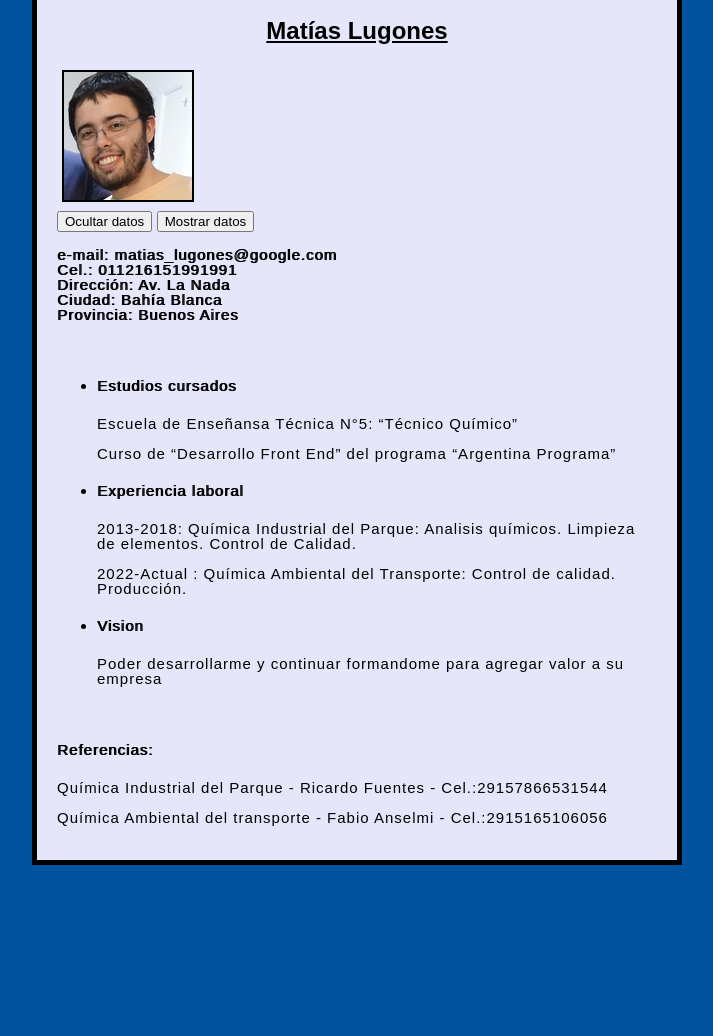
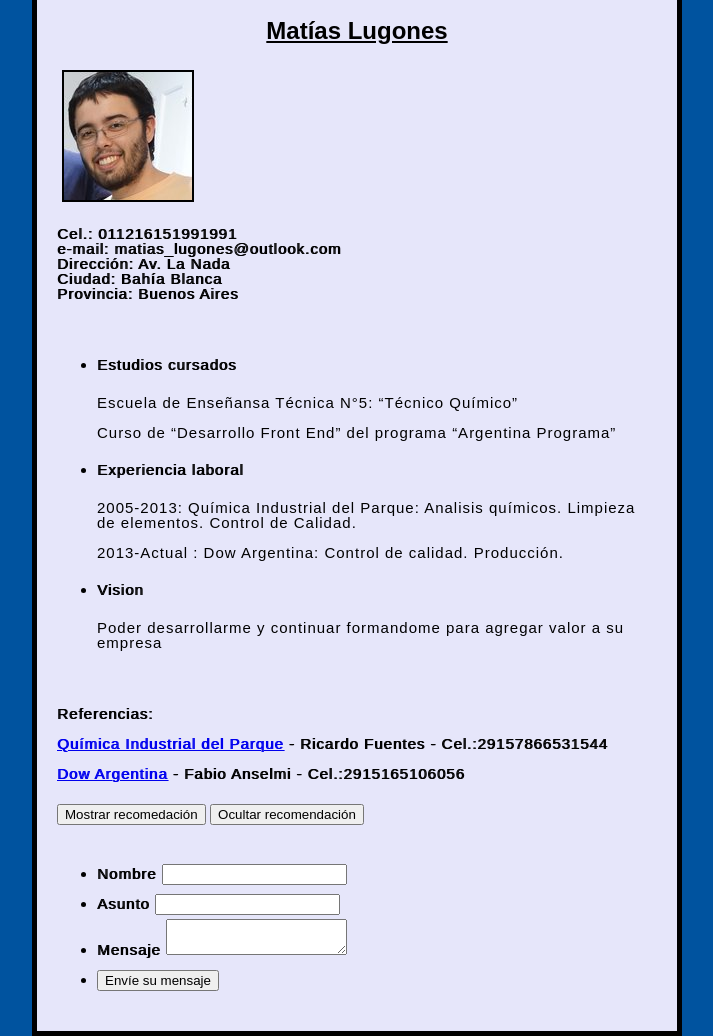
Before and after one commit to matiaslugonesaa/matiaslugonesaa.github.io, a plain HTML site: page index.html in a window 1280 px wide. Shown: the part 49-1085 px from the top of the page, without its empty margins (283-996 px from the left). Before the commit the page ends 914 px from the top, so only its background shows below. Drawn offline with Linux system fonts and the light colour scheme.

Commit message:
Update index.html

```diff
--- a/index.html
+++ b/index.html
@@ -15,17 +15,13 @@
 
         <img src="fotocv.jpg" alt="Foto del curriculum vitae.">
 <br>
-        <button type="button" id="boton_ocultar">Ocultar datos</button>
-        <button type="button" id="boton_mostrar">Mostrar datos</button>
 
-
-        <p id="contacto">e-mail: matias_lugones@google.com
-        <br>Cel.: 011216151991991
+        <p id="contacto">Cel.: 011216151991991
+        <br>e-mail: matias_lugones@outlook.com
         <br>Dirección: Av. La Nada
         <br>Ciudad: Bahía Blanca
         <br>Provincia: Buenos Aires</P>
 
-        <script src="function.js"></script>
 
 <br>
 
@@ -34,15 +30,56 @@
     <p>Escuela de Enseñansa Técnica N°5: “Técnico Químico”</p>
     <p>Curso de “Desarrollo Front End” del programa  “Argentina Programa”</p>
           <li>Experiencia laboral</li>
-    <p>2013-2018: Química Industrial del Parque: Analisis químicos. Limpieza de elementos. Control de Calidad.</p>
-    <p>2022-Actual : Química Ambiental del Transporte: Control de calidad. Producción.</p>
+    <p>2005-2013: Química Industrial del Parque: Analisis químicos. Limpieza de elementos. Control de Calidad.</p>
+    <p>2013-Actual : Dow Argentina: Control de calidad. Producción.</p>
           <li>Vision</li>
     <p>Poder desarrollarme y continuar formandome para agregar valor a su empresa</p>
         </ul>
     <br>
-        <p id="referencias">Referencias:</p>
-        <p>Química Industrial del Parque - Ricardo Fuentes - Cel.:29157866531544</p>
-        <p>Química Ambiental del transporte - Fabio Anselmi - Cel.:2915165106056</p>
+        <p id="referencias">Referencias:<br>
+        <A HREF="parque.html" target="_blank">Química Industrial del Parque</A> - Ricardo Fuentes - Cel.:29157866531544<br>
+        <A HREF="https://ar.dow.com/es-ar.html" target="_blank">Dow Argentina</A> - Fabio Anselmi - Cel.:2915165106056</p>
 
+        <button type="button" id="boton_mostrar">Mostrar recomedación</button>
+        <button type="button" id="boton_ocultar">Ocultar recomendación</button>
+        <br>
+        <br>
+
+        <div hidden id="recomendacion">"Por medio de la presente informo que tuve la posibilidad de trabajar con Matías Lugones,
+            quien fue mi asistente de laboratorio por quince años. Puedo afirmar que es una persona que se compromete mucho con el trabajo y que es muy responsable.
+            <br><br>
+            Además, cuenta con un currículum impresionante, ya que ha hecho pasantías en dos laboratorios con mucho prestigio internacional.
+            <br><br>
+            Por lo expresado anteriormente, lo recomiendo para este tipo de trabajo.
+            <br><br>
+            No dude en contactarse conmigo por cualquier consulta.
+            <br><br>
+            Atentamente,"
+            <br><br>
+            Fabio Anselmi - Supervisor de laboratorio de Analitica
+            <br><br>
+        </div>
+          <script src="function.js"></script>
+
+        <form action="mailto:matias_lugones@outlook.com" method="post" enctype="text/plain">
+
+            <div id="formulario" align="center"> </div>
+            <ul>
+             <li>
+               <label for="name">Nombre</label>
+               <input type="text" id="name" name="user_name" required />
+             </li>
+             <li>
+               <label for="mail">Asunto</label>
+               <input type="text" id="asunto" name="user_message" required />
+             </li>
+             <li>
+               <label for="msg">Mensaje</label>
+               <textarea id="msg" name="user_message" required></textarea>
+               <li class="button">
+                <button type="submit">Envíe su mensaje</button>
+              </li>
+             </li>
+            </div>
 </body>
 </html>
```
